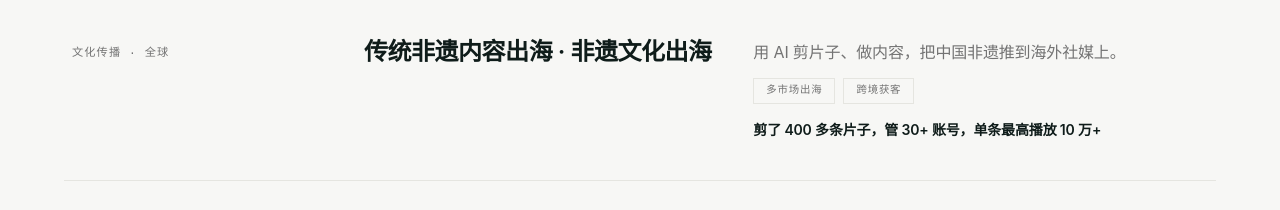
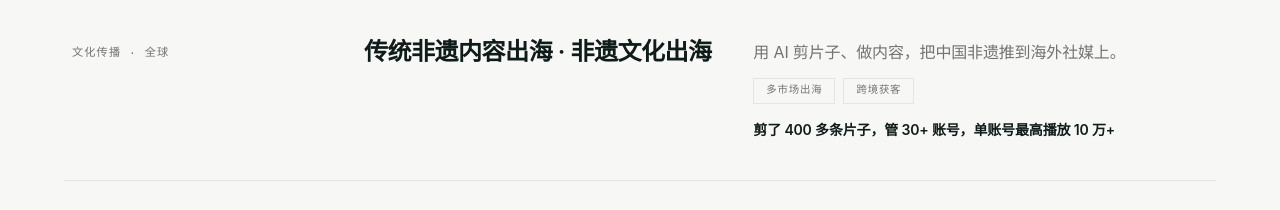
Before and after one commit to wzm507/papaclaw3d, a Next.js app: page / in a window 1280 px wide. Shown: the part 4740-4950 px from the top of the page. Built offline with nearby package versions, Linux system fonts and the light colour scheme; no server answers.

Commit message:
content: update case playback wording

```diff
--- a/app/sections/Cases.tsx
+++ b/app/sections/Cases.tsx
@@ -73,7 +73,7 @@ const cases = [
     category: '文化传播 · 全球',
     title: '传统非遗内容出海 · 非遗文化出海',
     desc: '用 AI 剪片子、做内容，把中国非遗推到海外社媒上。',
-    result: '剪了 400 多条片子，管 30+ 账号，单条最高播放 10 万+',
+    result: '剪了 400 多条片子，管 30+ 账号，单账号最高播放 10 万+',
     tags: ['多市场出海', '跨境获客'],
     schema: {
       name: '传统非遗内容出海项目',
```
